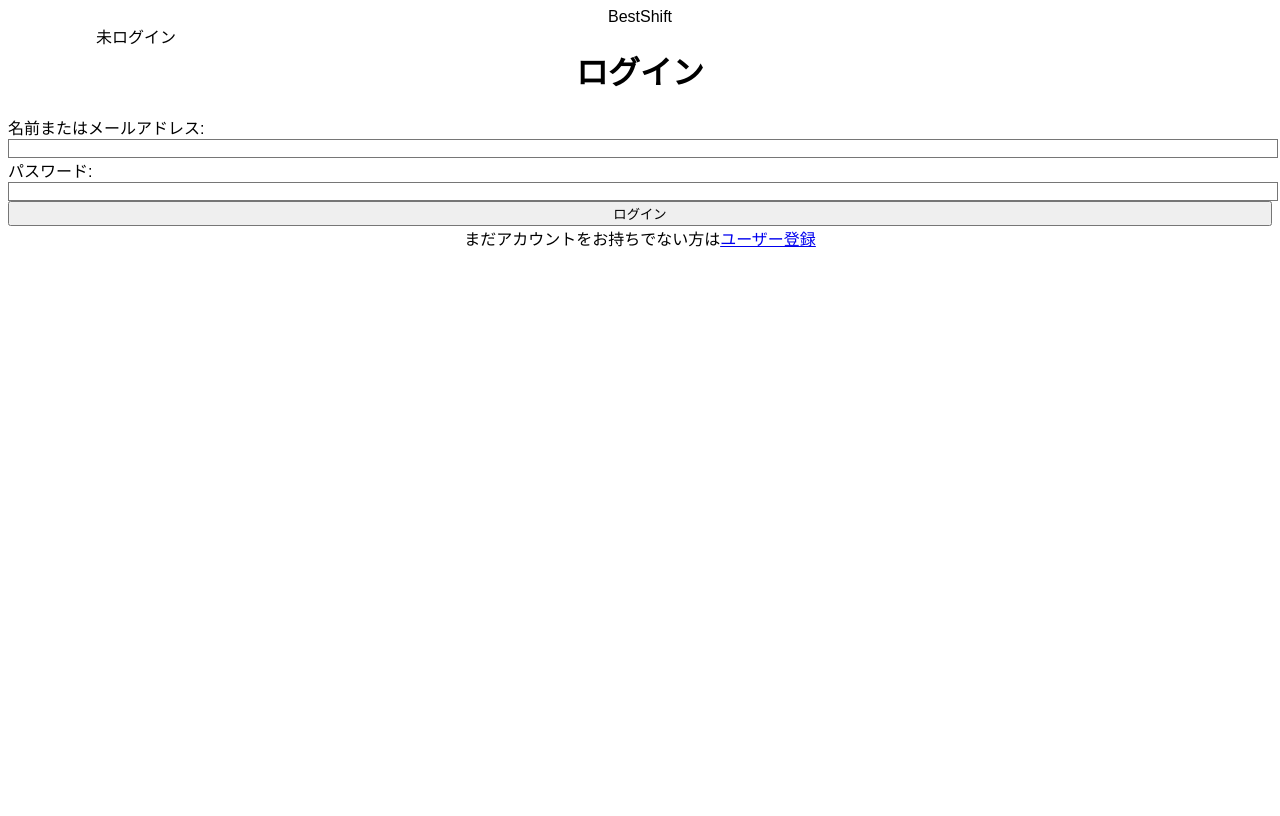
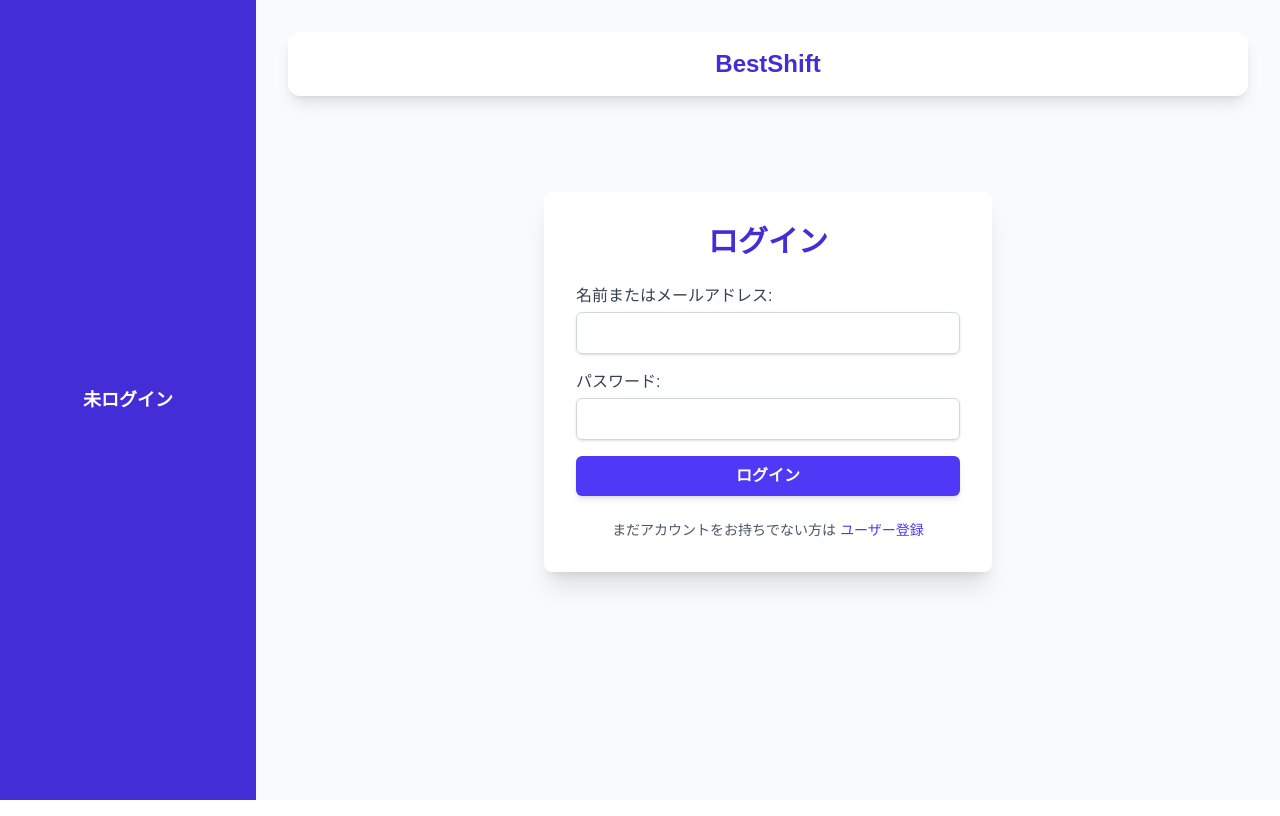
Before and after one commit to taisei0719/shift-app, a Next.js app in the folder frontend/: page / in a window 1280 px wide. Built offline with nearby package versions, Linux system fonts and the light colour scheme; no server answers.

Commit message:
geminihuzakennna

```diff
--- a/frontend/app/globals.css
+++ b/frontend/app/globals.css
@@ -1,5 +1 @@
-@config "../tailwind.config.js";
-
-@tailwind base;
-@tailwind components;
-@tailwind utilities;
+@import "tailwindcss";
--- a/frontend/package.json
+++ b/frontend/package.json
@@ -19,10 +19,11 @@
   },
   "devDependencies": {
     "@eslint/eslintrc": "^3",
+    "@tailwindcss/cli": "^4.1.14",
     "@tailwindcss/postcss": "^4",
     "@types/node": "^20",
-    "@types/react": "^19",
-    "@types/react-dom": "^19",
+    "@types/react": "^19.2.2",
+    "@types/react-dom": "^19.2.2",
     "autoprefixer": "^10.4.21",
     "eslint": "^9",
     "eslint-config-next": "15.5.4",
```
Also changed, not shown: 1 other file (tests, documents, lock files or other folders).
